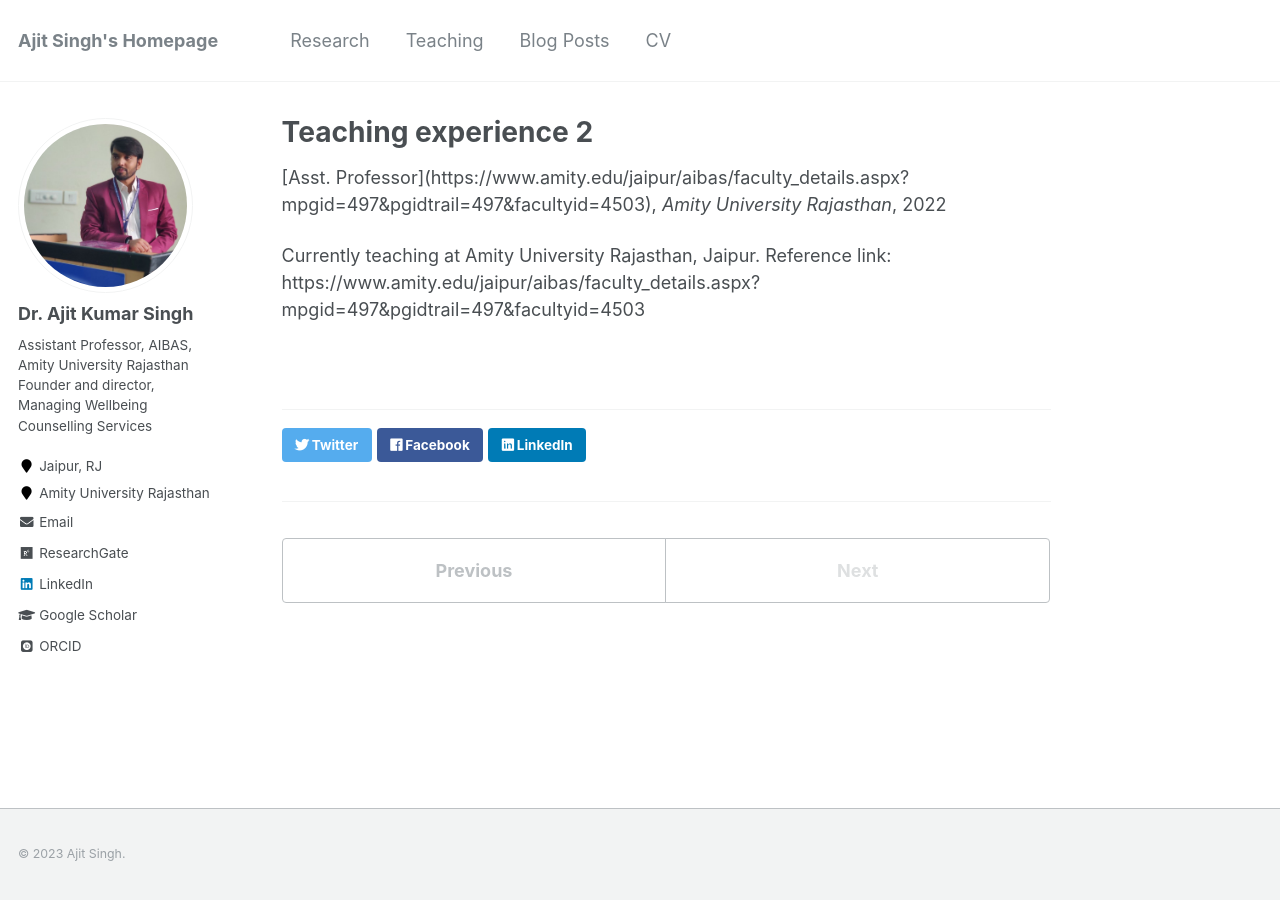
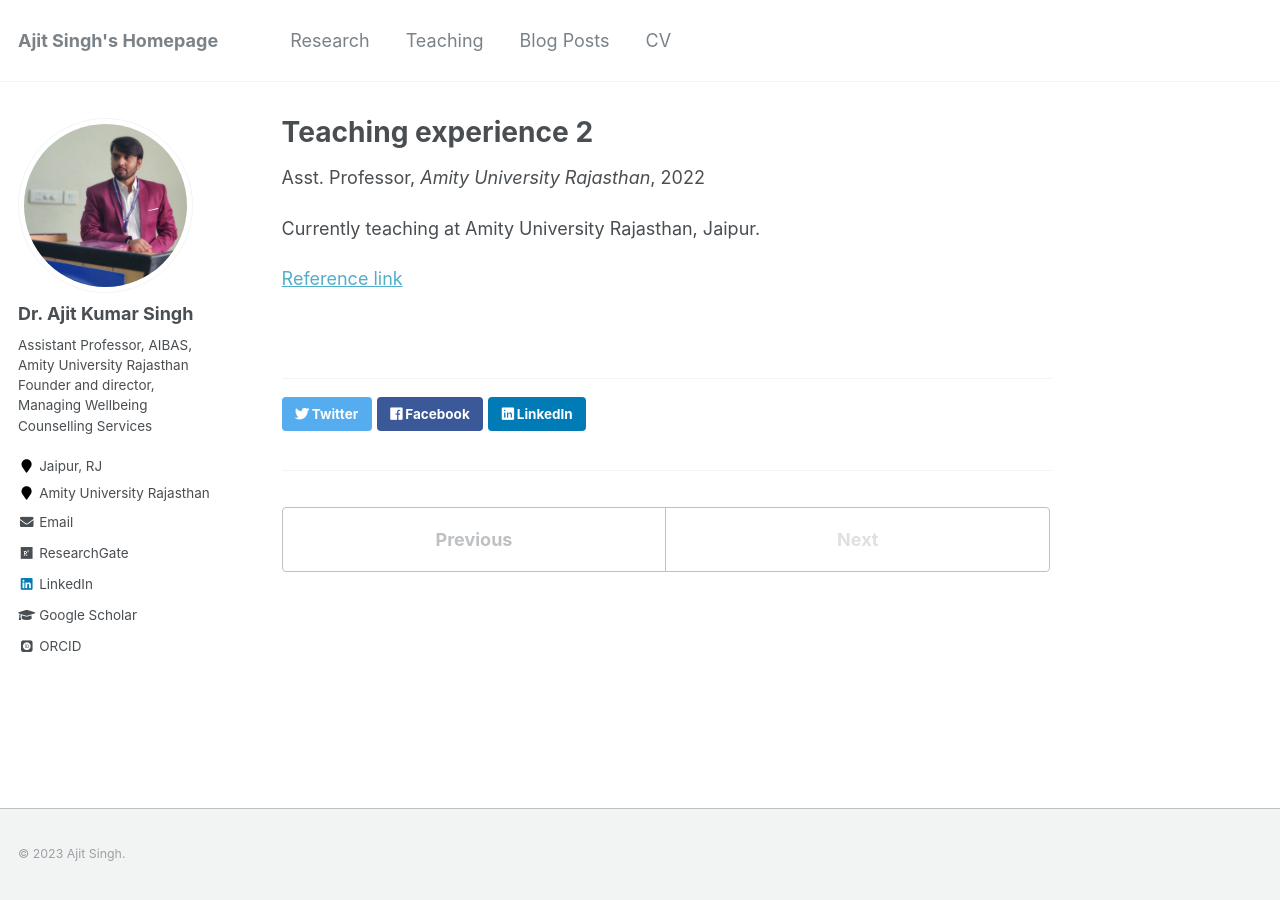
Before and after one commit to ajitsinghacademic/ajitsinghacademic.github.io, a Jekyll site: the page built from _teaching/teaching-2.md, in a window 1280 px wide. Built offline with Jekyll 4.4.1, drawn with Linux system fonts in a browser that asks for light colours; some web fonts are replaced.

Commit message:
Fixed teaching

```diff
--- a/_teaching/teaching-2.md
+++ b/_teaching/teaching-2.md
@@ -1,7 +1,7 @@
 ---
 title: "Teaching experience 2"
 collection: teaching
-type: "[Asst. Professor](https://www.amity.edu/jaipur/aibas/faculty_details.aspx?mpgid=497&pgidtrail=497&facultyid=4503)"
+type: "Asst. Professor"
 permalink: /teaching/teaching-2
 venue: "Amity University Rajasthan"
 date: 2022-12-14
@@ -9,4 +9,5 @@ location: "Jaipur, Rajasthan"
 ---
 
 Currently teaching at Amity University Rajasthan, Jaipur.
-Reference link: https://www.amity.edu/jaipur/aibas/faculty_details.aspx?mpgid=497&pgidtrail=497&facultyid=4503
+
+[Reference link](https://www.amity.edu/jaipur/aibas/faculty_details.aspx?mpgid=497&pgidtrail=497&facultyid=4503)
```
